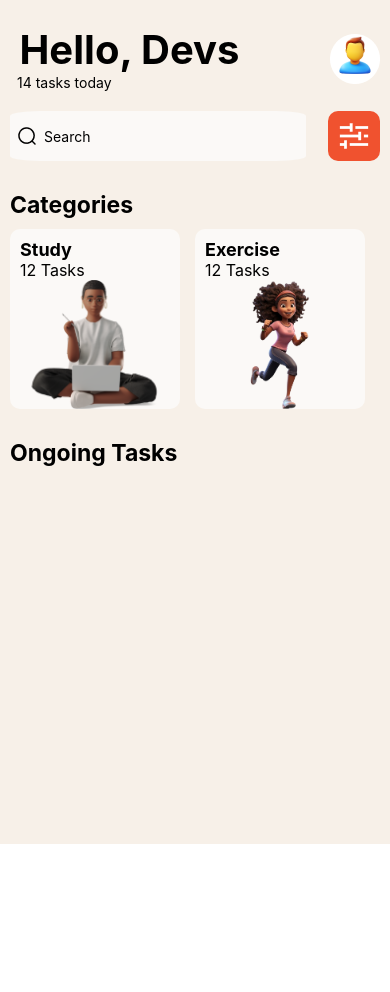
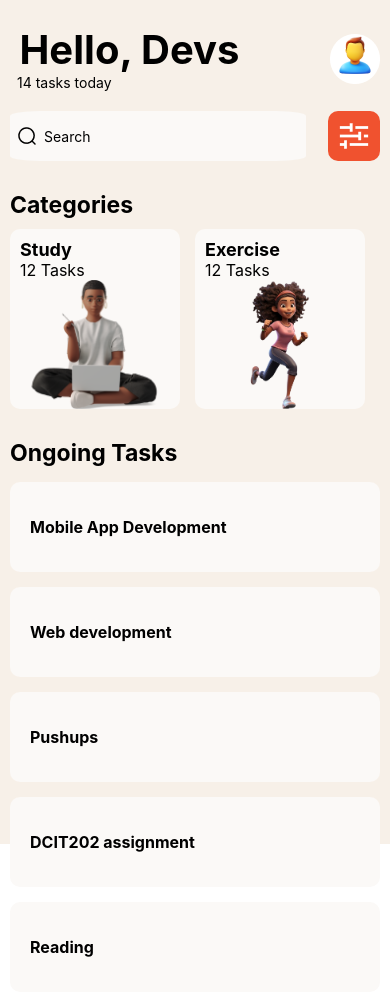
Before and after one commit to favourrr-a/rn-assignment3-11014111, a React Native app: screen / in a window 390 px wide. Before the commit the page ends 844 px from the top, so only its background shows below. Built offline with nearby package versions, Linux system fonts and the light colour scheme.

Commit message:
Add OngoingTasksList to OngoingTasks component

```diff
--- a/components/ongoing-tasks/OngoingTasks.js
+++ b/components/ongoing-tasks/OngoingTasks.js
@@ -1,5 +1,6 @@
 import { View, Text } from 'react-native';
 import { ongoingTasksStyles } from '../../styles/ongoingTasks/ongoingTasksStyles';
+import OngoingTasksList from './OngoingTasksList';
 
 export default function OngoingTasks(){
     return(
@@ -7,6 +8,7 @@ export default function OngoingTasks(){
             <Text style = {ongoingTasksStyles.ongoingTasksTitle}>
                 Ongoing Tasks
             </Text>
+            <OngoingTasksList/>
         </View>
     )
 }
```
